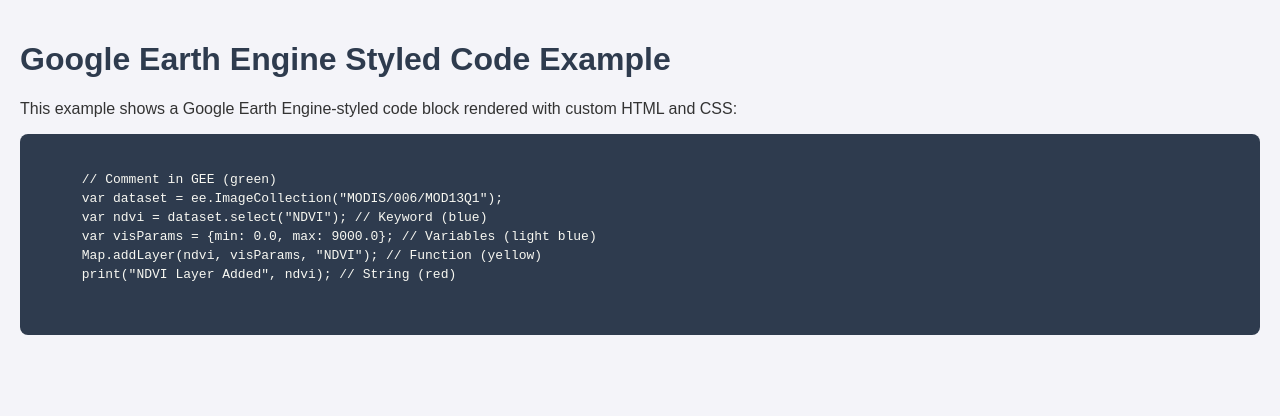
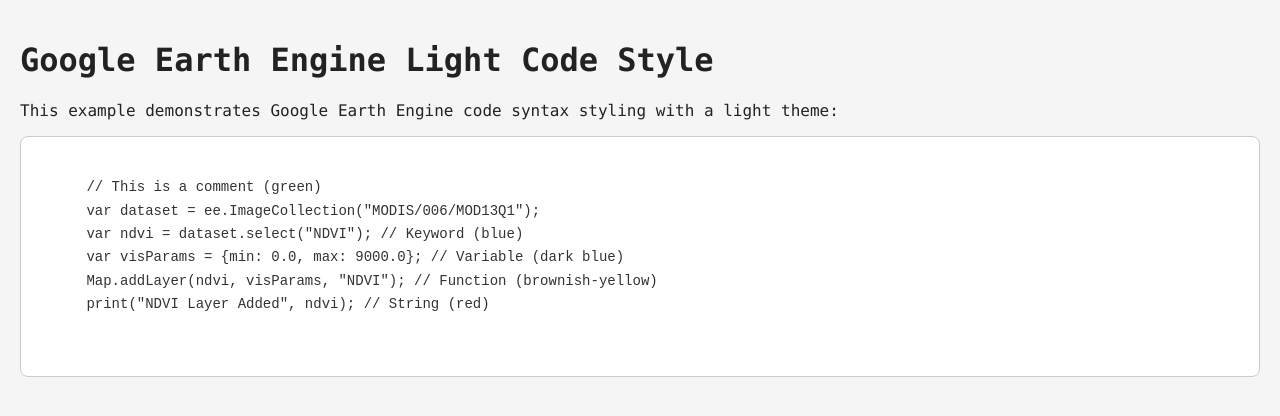
Before and after one commit to BoMacArthur/BoMacArthur.github.io, a plain HTML site: page index.html in a window 1280 px wide. Drawn offline with Linux system fonts and the light colour scheme.

Commit message:
Update index.html

```diff
--- a/index.html
+++ b/index.html
@@ -3,45 +3,48 @@
 <head>
   <meta charset="UTF-8">
   <meta name="viewport" content="width=device-width, initial-scale=1.0">
-  <title>Google Earth Engine Styled Code</title>
+  <title>Google Earth Engine Light Code Style</title>
   <style>
     body {
-      font-family: Arial, sans-serif;
-      background-color: #f4f4f9;
+      font-family: 'Consolas', Monaco, 'Courier New', monospace;
+      background-color: #f5f5f5; /* Light background */
+      color: #333333; /* Dark text for readability */
       margin: 0;
       padding: 20px;
-      color: #333;
     }
-    h1 {
-      color: #2e3b4e;
+    h1, p {
+      color: #222222; /* Darker heading text */
     }
     .gee-code {
-      background-color: #2e3b4e; /* GEE editor background */
-      color: #f8f8f2; /* Default text color */
-      font-family: Consolas, Monaco, 'Andale Mono', 'Ubuntu Mono', monospace;
+      background-color: #ffffff; /* White editor background */
+      color: #333333; /* Default text color for code */
+      font-family: Consolas, Monaco, 'Courier New', monospace;
+      font-size: 14px;
+      line-height: 1.6;
       padding: 15px;
       border-radius: 8px;
+      border: 1px solid #ccc; /* Light gray border */
       overflow: auto;
     }
-    .gee-code .comment { color: #6a9955; }   /* Green for comments */
-    .gee-code .keyword { color: #569cd6; }   /* Blue for keywords */
-    .gee-code .variable { color: #9cdcfe; }  /* Light blue for variables */
-    .gee-code .function { color: #dcdcaa; }  /* Yellow for functions */
-    .gee-code .string { color: #ce9178; }    /* Red for strings */
-    .gee-code .number { color: #b5cea8; }    /* Light green for numbers */
+    .gee-code .comment { color: #008000; font-style: italic; } /* Green for comments */
+    .gee-code .keyword { color: #0000ff; } /* Blue for keywords */
+    .gee-code .variable { color: #1c00cf; } /* Dark blue for variables */
+    .gee-code .function { color: #795e26; } /* Brownish-yellow for functions */
+    .gee-code .string { color: #a31515; } /* Red for strings */
+    .gee-code .number { color: #098658; } /* Green for numbers */
   </style>
 </head>
 <body>
-  <h1>Google Earth Engine Styled Code Example</h1>
-  <p>This example shows a Google Earth Engine-styled code block rendered with custom HTML and CSS:</p>
+  <h1>Google Earth Engine Light Code Style</h1>
+  <p>This example demonstrates Google Earth Engine code syntax styling with a light theme:</p>
 
   <pre class="gee-code">
     <code>
-      // Comment in GEE (green)
+      // This is a comment (green)
       var dataset = ee.ImageCollection("MODIS/006/MOD13Q1");
       var ndvi = dataset.select("NDVI"); // Keyword (blue)
-      var visParams = {min: 0.0, max: 9000.0}; // Variables (light blue)
-      Map.addLayer(ndvi, visParams, "NDVI"); // Function (yellow)
+      var visParams = {min: 0.0, max: 9000.0}; // Variable (dark blue)
+      Map.addLayer(ndvi, visParams, "NDVI"); // Function (brownish-yellow)
       print("NDVI Layer Added", ndvi); // String (red)
     </code>
   </pre>
```
